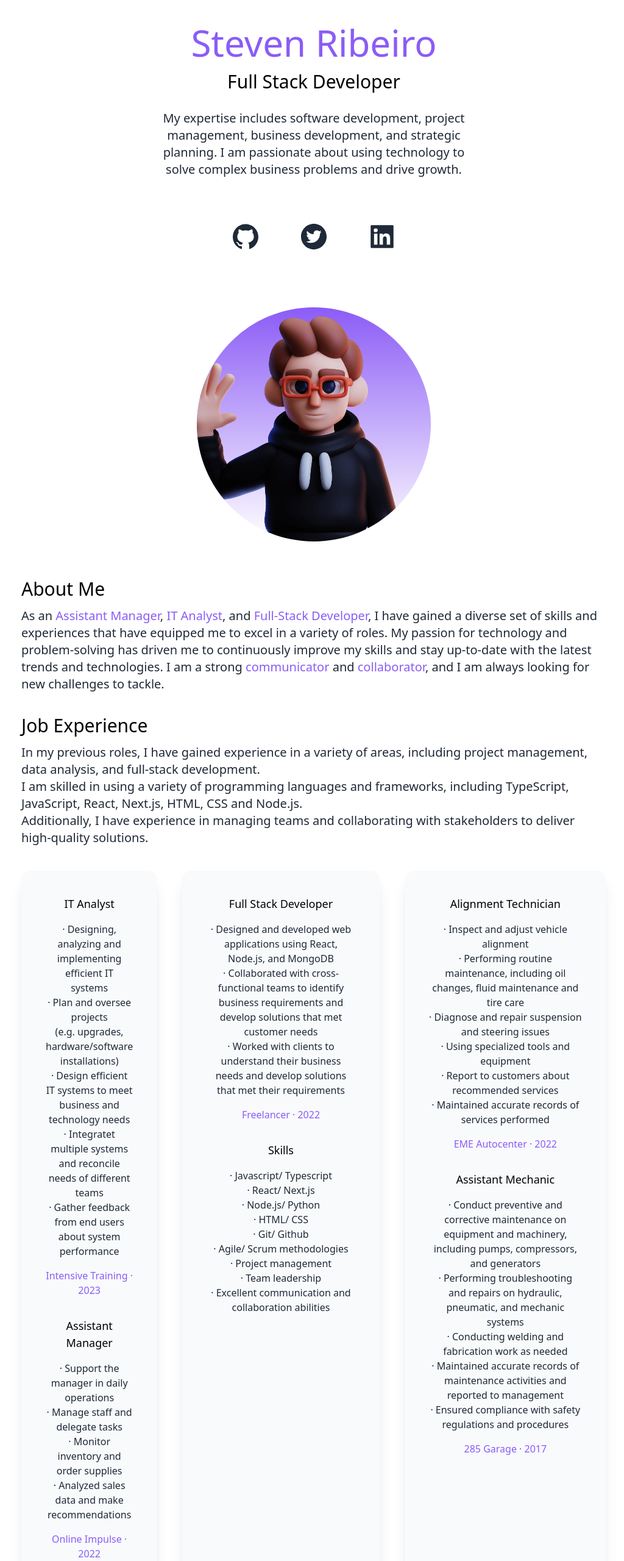
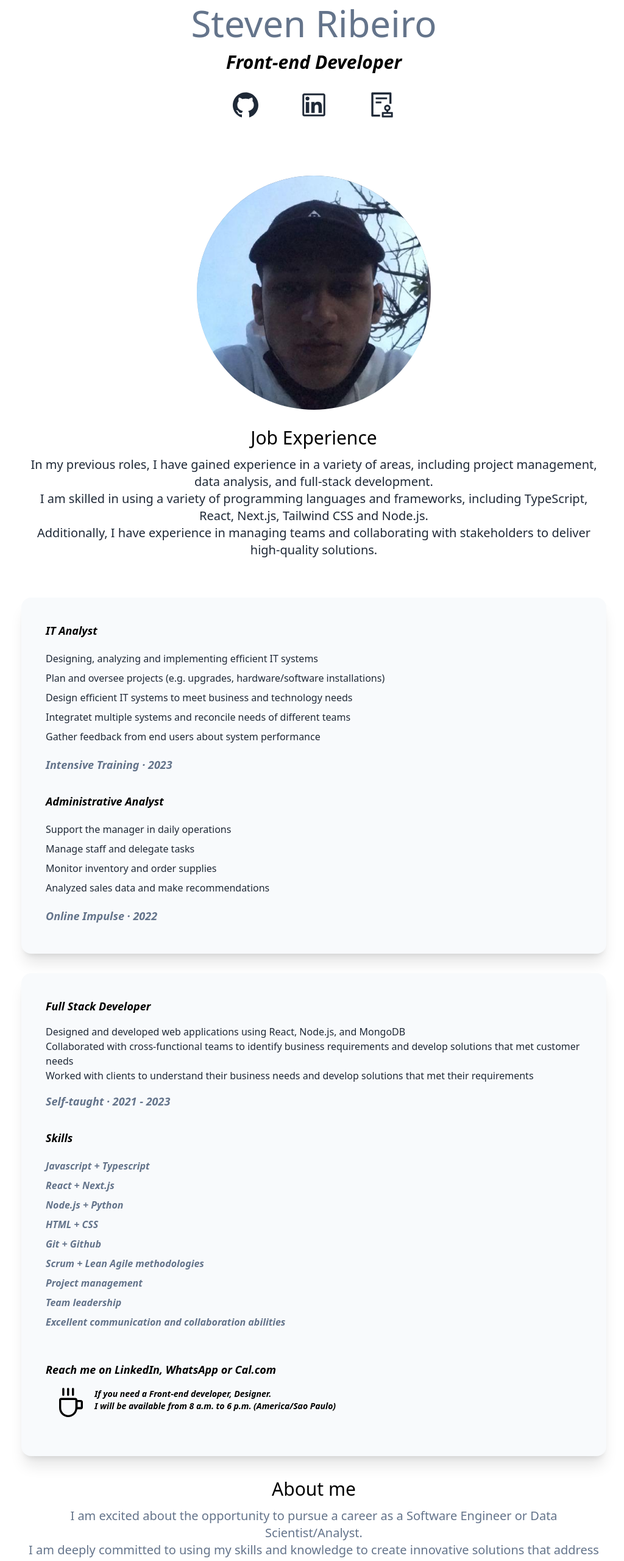
Before and after one commit to sttve/portfolio, a Next.js app: page / in a window 1280 px wide. Shown: the part 160-2720 px from the top of the page at 61% size, without its empty margins (125-1149 px from the left). Built offline with nearby package versions, Linux system fonts and the light colour scheme.

Commit message:
new front-end

```diff
--- a/src/pages/index.tsx
+++ b/src/pages/index.tsx
@@ -1,12 +1,11 @@
 import Image from 'next/image';
 import Head from 'next/head';
 
-import { BsFillMoonStarsFill } from 'react-icons/bs';
-import { AiFillTwitterCircle, AiFillLinkedin, AiFillGithub } from 'react-icons/ai';
-import deved from "public/dev-ed-wave.png";
+import { BsFillBrightnessHighFill  } from 'react-icons/bs';
+import { AiOutlineLinkedin, AiOutlineGithub, AiOutlineLink, AiOutlineAudit, AiOutlineCoffee  } from 'react-icons/ai';
+import deved from "public/avatarr.jpg";
 
 import { useState } from "react";
-
 
 
 
@@ -30,187 +29,129 @@ export default function Home() {
             <h1 className="text-xl font-burtons"></h1>
             <ul className="flex items-center">
               <li>
-                <BsFillMoonStarsFill
+                <BsFillBrightnessHighFill
                   onClick={() => setDarkMode(!darkMode)}
                   className="cursor-pointer text-2xl dark:text-gray-100" />
               </li>
               <li>
-                <a className="bg-gradient-to-r from-indigo-500 to-violet-500 text-white px-4 py-2 rounded-md ml-8" target="_blank" href="https://cal.com/stevenandersona/30min">Contact</a>
-              </li>
-              <li>
-                <a className="bg-gradient-to-r from-violet-500 to-indigo-600 text-white px-4 py-2 rounded-md ml-8" target="_blank" href="https://docs.google.com/document/d/1LvF7vF6P_hrJMdclPF54ggnz8Z2V30h4jLUP9wHl8No/edit?usp=sharing">Resume</a>
+                <a className="bg-gradient-to-r from-slate-500 to-pink-500 text-white px-4 py-2 rounded-md ml-8" target="_blank" href="https://docs.google.com/document/d/1LvF7vF6P_hrJMdclPF54ggnz8Z2V30h4jLUP9wHl8No/edit?usp=sharing">Resume on PDF</a>
               </li>
             </ul>
           </nav>
-          <div className='text-center p-10 py-10'>
-            <h2 className='text-5xl py-2 text-violet-500 font-medium md:text-6xl'>Steven Ribeiro</h2>
-            <h3 className='text-2xl py-2 md:text-3xl dark:text-gray-100'>Full Stack Developer</h3>
-            <p className="text-md py-5 leading-8 text-gray-800 md:text-xl max-w-lg mx-auto dark:text-gray-300">My expertise includes software development, project management, business development, and strategic planning. I am passionate about using technology to solve complex business problems and drive growth.</p>
+          <div className='text-center p-10 py-2'>
+            <h2 className='text-5xl py-2 text-slate-500 font-medium md:text-6xl dark:text-pink-500' >Steven Ribeiro</h2>
+            <h3 className='font-semibold italic text-2xl py-2 md:text-3xl dark:text-gray-100'>Front-end Developer</h3>
           </div>
-          <div className="text-5xl flex justify-center gap-16 py-3 text-gray-800 dark:text-gray-300">
-            <AiFillGithub
+          <div className="text-5xl flex justify-center gap-16 py-3 text-gray-800 dark:text-gray-100">
+            <AiOutlineGithub
               onClick={() => window.open("https://github.com/sttve", "_blank")}
               className="cursor-pointer" />
-            <AiFillTwitterCircle
-              onClick={() => window.open("https://twitter.com/StevenA63049428", "_blank")}
-              className="cursor-pointer" />
-            <AiFillLinkedin
+               <AiOutlineLinkedin
               onClick={() => window.open("https://linkedin.com/in/sttveandersona/", "_blank")}
               className="cursor-pointer" />
-
+              <AiOutlineAudit
+              onClick={() => window.open("https://cal.com/stevenandersona/30min", "_blank")}
+              className="cursor-pointer" />
           </div>
-          <div className="relative mx-auto bg-gradient-to-b from-violet-500 rounded-full w-60 h-60 mt-20 overflow-hidden md:h-96 md:w-96">
+          <div className="relative mx-auto bg-gradient-to-b from-slate-500 rounded-full w-60 h-60 mt-20 overflow-hidden md:h-96 md:w-96">
             <Image alt="" src={deved} layout="fill" objectFit="cover" />
           </div>
         </section>
+        <section>
+          <div className="text-center">
+          <br />
+            <h4 className="text-3xl py-1 dark:text-gray-100">Job Experience</h4>
+            <p className="text-md md:text-xl py-2 leading-8 text-gray-800 dark:text-gray-300">
+              In my previous roles, I have gained experience in a variety of areas, including project management, data analysis, and full-stack development.<br></br> I am skilled in using a variety of programming languages and frameworks, including TypeScript, React, Next.js, Tailwind CSS and Node.js.<br />Additionally, I have experience in managing teams and collaborating with stakeholders to deliver high-quality solutions.
+            </p>
+           <br/>
+          </div>
+          </section>
+          <div className="lg: gap-2 " >
+            <div className="shadow-xl p-10 rounded-2xl my-8 bg-slate-50 dark:bg-zinc-950">
+              <h4 className="font-semibold italic text-lg font-medium py-0 pb-2 dark:text-gray-100">
+                IT Analyst
+              </h4>
+              <p className="py-2 font-medium text-gray-800 leading-8 dark:text-gray-300">Designing, analyzing and implementing efficient IT systems<br />
+                Plan and oversee projects (e.g. upgrades, hardware/software installations)<br />
+                Design efficient IT systems to meet business and technology needs<br />
+                Integratet multiple systems and reconcile needs of different teams<br />
+                Gather feedback from end users about system performance
+              </p>
+              <h3 className='font-semibold italic py-2 text-lg text-slate-500 dark:text-pink-500'>Intensive Training · 2023</h3>
+              <br />
+              <h4 className="font-semibold italic text-lg font-medium py-0 pb-2 dark:text-gray-100">
+                Administrative Analyst
+              </h4>
+              <p className="py-2 font-medium text-gray-800 leading-8 dark:text-gray-300">Support the manager in daily operations<br />
+                Manage staff and delegate tasks<br />
+                Monitor inventory and order supplies<br />
+                Analyzed sales data and make recommendations
+              </p>
+              <h3 className='font-semibold italic py-2 text-lg text-slate-500 dark:text-pink-500'>Online Impulse · 2022</h3>
+            </div>
+            <div className="shadow-xl p-10 rounded-2xl my-8 bg-slate-50 dark:bg-zinc-950 ">
+              <h4 className="font-semibold italic text-lg font-medium py-0 pb-2 dark:text-gray-100">
+                Full Stack Developer
+              </h4>
+              <p className="py-2 font-medium text-gray-800 leading-6  dark:text-gray-300">Designed and developed web applications using React, Node.js, and MongoDB<br />
+                Collaborated with cross-functional teams to identify business requirements and develop solutions that met customer needs<br />
+                Worked with clients to understand their business needs and develop solutions that met their requirements
 
-
+              </p>
+              <h3 className='font-semibold italic py-2 text-lg text-slate-500 dark:text-pink-500'>Self-taught · 2021 - 2023</h3>
+              <br />
+              <h4 className="font-semibold italic text-lg font-medium py-0 pb-2 dark:text-gray-100">
+                Skills
+              </h4>
+              <p className="font-semibold italic py-2 text-slate-500 font-medium  leading-8 dark:text-pink-500">
+                Javascript + Typescript<br />
+                React + Next.js<br />
+                Node.js + Python<br />
+                HTML + CSS<br />
+                Git + Github<br />
+                Scrum + Lean Agile methodologies<br />
+                Project management<br />
+                Team leadership<br />
+                Excellent communication and collaboration abilities
+              </p>
+              <div className="font-semibold italic text-lg font-medium py-0 pb-2 dark:text-gray-100 p-0 pt-10"> Reach me on LinkedIn, WhatsApp or Cal.com
+              <div className="text-5xl flex lg: gap-2 py-2 my-2 p-2 "><br />
+              <ul>
+                <li>
+                  <a href="https://api.whatsapp.com/send?phone=5522992790998" target="_blank"><AiOutlineCoffee />
+                  </a>
+                </li>
+              </ul>
+             <br />
+              <p className="text-sm dark:text-gray-100">If you need a Front-end developer, Designer. <br />I will be available from 8 a.m. to 6 p.m. (America/Sao Paulo)</p>
+              </div>
+              </div>
+            </div>
+          </div>
         <section>
-          <div>
-            <br>
-            </br>
-            <h3 className="text-3xl py-1 dark:text-gray-100 mt-8">About Me</h3>
-            <p className="text-md md:text-xl py-2 leading-8 text-gray-800 dark:text-gray-300">
-              As an <span className="text-violet-500 py-10">Assistant Manager</span>, <span className="text-violet-500">IT Analyst</span>, and <span className="text-violet-500">Full-Stack Developer</span>, I have gained a diverse set of skills and experiences that have equipped me to excel in a variety of roles. My passion for technology and problem-solving has driven me to continuously improve my skills and stay up-to-date with the latest trends and technologies. I am a strong <span className="text-violet-500">communicator</span> and <span className="text-violet-500">collaborator</span>, and I am always looking for new challenges to tackle.
-            </p>
-            <br />
-            <h3 className="text-3xl py-1 dark:text-gray-100">Job Experience</h3>
-            <p className="text-md md:text-xl py-2 leading-8 text-gray-800 dark:text-gray-300">
-              In my previous roles, I have gained experience in a variety of areas, including project management, data analysis, and full-stack development.<br></br> I am skilled in using a variety of programming languages and frameworks, including TypeScript, JavaScript, React, Next.js, HTML, CSS and Node.js.<br />Additionally, I have experience in managing teams and collaborating with stakeholders to deliver high-quality solutions.
+          <div className="text-center">
+            <h3 className="text-3xl py-1 dark:text-gray-100">About me</h3>
+            <p className="text-md md:text-xl py-2 leading-8 text-slate-500 dark:text-pink-500">
+              I am excited about the opportunity to pursue a career as<span className="text-slate-500 py-10"> a Software Engineer</span> or <span className="text-slate-500 py-10">Data Scientist/Analyst</span>. <br></br>I am deeply committed to using my skills and knowledge to create innovative solutions that address real-world problems and improve the quality of life for individuals and communities. Whether it’s developing software applications that streamline processes and increase efficiency, or designing data systems that provide valuable insights and inform decision-making, I am eager to contribute my talents and work collaboratively with others to achieve meaningful results.
+            <br/>
             </p>
           </div>
-          <div className="lg:flex gap-10 " >
-            <div className="text-center shadow-xl p-10 rounded-2xl my-8 bg-slate-50 dark:bg-zinc-950">
-              <h3 className="text-lg font-medium py-0 pb-2 dark:text-gray-100">
-                IT Analyst
-              </h3>
-              <p className="py-2 font-medium text-gray-800 leading-6 dark:text-gray-300">· Designing, analyzing and implementing efficient IT systems<br />
-                · Plan and oversee projects<br /> (e.g. upgrades, hardware/software installations)<br />
-                · Design efficient IT systems to meet business and technology needs<br />
-                · Integratet multiple systems and reconcile needs of different teams<br />
-                · Gather feedback from end users about system performance
-              </p>
-              <h4 className='py-2 text-violet-500 font-medium'>Intensive Training · 2023</h4>
-              <br />
-              <h3 className="text-lg font-medium py-0 pb-2 dark:text-gray-100">
-                Assistant Manager
-              </h3>
-              <p className="py-2 font-medium text-gray-800 leading-6 dark:text-gray-300">· Support the manager in daily operations<br />
-                · Manage staff and delegate tasks<br />
-                · Monitor inventory and order supplies<br />
-                · Analyzed sales data and make recommendations
-              </p>
-              <h4 className='py-2 text-violet-500 font-medium'>Online Impulse · 2022</h4>
-            </div>
-
-            <div className="text-center shadow-xl p-10 rounded-2xl my-8 bg-slate-50 dark:bg-zinc-950 ">
-              <h3 className="text-lg font-medium py-0 pb-2 dark:text-gray-100">
-                Full Stack Developer
-              </h3>
-              <p className="py-2 font-medium text-gray-800 leading-6  dark:text-gray-300">· Designed and developed web applications using React, Node.js, and MongoDB<br />
-                · Collaborated with cross-functional teams to identify business requirements and develop solutions that met customer needs<br />
-                · Worked with clients to understand their business needs and develop solutions that met their requirements
-
-              </p>
-              <h4 className='py-2 font-medium text-violet-500'>Freelancer · 2022</h4>
-              <br />
-              <h3 className="text-lg font-medium py-0 pb-2 dark:text-gray-100">
-                Skills
-              </h3>
-              <p className="py-2 text-gray-800 font-medium  leading-6 dark:text-gray-300">
-                · Javascript/ Typescript<br />
-                · React/ Next.js<br />
-                · Node.js/ Python<br />
-                · HTML/ CSS<br />
-                · Git/ Github<br />
-                · Agile/ Scrum methodologies<br />
-                · Project management<br />
-                · Team leadership<br />
-                · Excellent communication and collaboration abilities
-
-
-              </p>
-
-
-            </div>
-
-            <div className="text-center shadow-xl p-10 rounded-2xl my-8 bg-slate-50 dark:bg-zinc-950">
-              <h3 className="text-lg font-medium py-0 pb-2 dark:text-gray-100">
-                Alignment Technician
-              </h3>
-              <p className="py-2 font-medium text-gray-800 leading-6 dark:text-gray-300">· Inspect and adjust vehicle alignment<br />
-                · Performing routine maintenance, including oil changes, fluid maintenance and tire care<br />
-                · Diagnose and repair suspension and steering issues<br />
-                · Using specialized tools and equipment<br />
-                · Report to customers about recommended services<br />
-                · Maintained accurate records of services performed
-              </p>
-              <h4 className='py-2 text-violet-500 font-medium'>EME Autocenter · 2022</h4>
-              <br />
-              <h3 className="text-lg font-medium py-0 pb-2 dark:text-gray-100">
-                Assistant Mechanic
-              </h3>
-              <p className="py-2 font-medium text-gray-800 leading-6 dark:text-gray-300">· Conduct preventive and corrective maintenance on equipment and machinery, including pumps, compressors, and generators<br />
-                · Performing troubleshooting and repairs on hydraulic, pneumatic, and mechanic systems<br />
-                · Conducting welding and fabrication work as needed<br />
-                · Maintained accurate records of maintenance activities and reported to management<br />
-                · Ensured compliance with safety regulations and procedures
-              </p>
-              <h4 className='py-2 text-violet-500 font-medium'>285 Garage · 2017</h4>
-              <br />
-
-            </div>
-
-
-
-
-          </div>
-        </section>
-        <section>
-          <div className="">
-            <h3 className="text-3xl py-1 dark:text-gray-100">Work</h3>
-            <p className="text-md md:text-xl py-2 leading-8 text-gray-800 dark:text-gray-300">
-              I am excited about the opportunity to pursue a career as<span className="text-violet-500 py-10"> a Software Engineer</span> or <span className="text-violet-500 py-10">Data Scientist/Analyst</span>. <br></br><br></br>I am deeply committed to using my skills and knowledge to create innovative solutions that address real-world problems and improve the quality of life for individuals and communities. Whether it’s developing software applications that streamline processes and increase efficiency, or designing data systems that provide valuable insights and inform decision-making, I am eager to contribute my talents and work collaboratively with others to achieve meaningful results.
-            </p>
-
-          </div>
-
-          <br />
-
           <div >
             <section>
-
-              <h3 className="text-3xl py-1  dark:text-gray-100 ">Education</h3>
-              <div className="text-center shadow-xl p-10 rounded-2xl my-8 bg-slate-50 dark:bg-zinc-950 ">
-                <h3 className="text-lg font-medium py-0 pb-2 dark:text-gray-100">
-                  Bachelor of Computer Engineering
-                </h3>
-                <h4 className='py-2 text-violet-500 font-medium'>Instituto Federal Fluminense Campus Campos</h4>
-                <h2 className="dark:text-gray-300 font-medium">2022 · 2026</h2>
+              <footer>
                 <br />
-                <h3 className="text-lg font-medium py-0 pb-2 dark:text-gray-100">
-                  Technical Course in Web Full Stack Development</h3>
-                <h4 className='py-2 text-violet-500 font-medium'>Digital House, Rocketseat</h4>
-                <h2 className="dark:text-gray-300 font-medium">2021 · 2022</h2>
-                <br />
-                <h3 className="text-lg font-medium py-0 pb-2 dark:text-gray-100">
-                  Introduction to Data Engineering</h3>
-                <h4 className='py-2 text-violet-500 font-medium'>DIO.me</h4>
-                <h2 className="dark:text-gray-300 font-medium">2023</h2>
-
-
-              </div>
-              <section>
-                <footer>
-
-
-                  <h2 className="text-md md:text-xl py-0 pb-0 text-center dark:text-gray-100">Made by Steven Ribeiro</h2>
-                  <br />
-
-                </footer>
-              </section>
-
-            </section>
+                <div className="text-center">
+                <blockquote className="text-2xl font-semibold italic text-slate-500">
+                Made with Love
+                <span className="before:block before:absolute before:-inset-1 before:-skew-y-3 before:bg-pink-500 relative inline-block">
+                <span className="relative text-slate-500"> by Steven</span>
+                </span>
+                </blockquote>
+                </div>
+              </footer>
+              <br />
+           </section>
           </div>
         </section>
       </main>
```
Also changed, not shown: public/avatarr.jpg (added), public/test.jpg (added).
